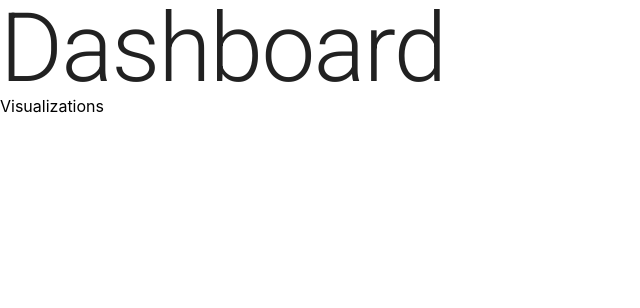
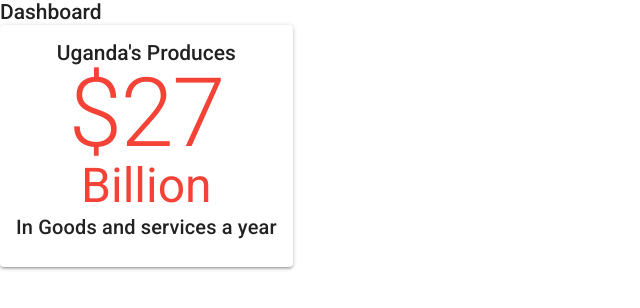
Before and after one commit to 256-io/dashboard, a React (Create React App) app: page / in a window 1280 px wide. Shown: the top 308 px of the page, without its empty margins (0-640 px from the left). Built offline with nearby package versions, Linux system fonts and the light colour scheme.

Commit message:
created basic GDP display

```diff
--- a/src/App/titles/index.tsx
+++ b/src/App/titles/index.tsx
@@ -3,7 +3,7 @@ import Typography from '@material-ui/core/Typography';
 
 const Titles = () => {
   return (
-    <Typography variant="h1">
+    <Typography variant="title">
       Dashboard
     </Typography>
   );
--- /dev/null
+++ b/src/App/visualizations/gdp/index.tsx
@@ -0,0 +1,36 @@
+import React from 'react';
+import { Consumer } from '../../context';
+import { Typography, Card, CardContent, CardHeader } from '@material-ui/core';
+import './styles.css';
+
+const GDP = () => {
+  return (
+    <Consumer>
+      {
+        ({ gdp }) => {
+          const billions = gdp.value / 1e9;
+          return (
+            <Card className="wrapper" elevation={2} >
+              <CardContent className="content" >
+                <Typography variant="title" >
+                  Uganda's Produces
+                </Typography>
+                <Typography color="error" variant="h1" >
+                ${Number(billions.toFixed(1))}
+                </Typography>
+                <Typography color="error" variant="h3" >
+                  Billion
+                </Typography>
+                <Typography variant="h6" >
+                  In Goods and services a year
+                </Typography>
+              </CardContent>
+            </Card>
+          );
+        }
+      }
+    </Consumer>
+  );
+};
+
+export default GDP;
--- /dev/null
+++ b/src/App/visualizations/gdp/styles.css
@@ -0,0 +1,6 @@
+.wrapper{
+  display: inline-block;
+}
+.content{
+  text-align: center;
+}
--- a/src/App/visualizations/index.tsx
+++ b/src/App/visualizations/index.tsx
@@ -1,9 +1,10 @@
 import React from 'react';
+import GDP from './gdp';
 
 const Visualizations = () => {
   return (
     <div>
-        Visualizations
+        <GDP/>
     </div>
   );
 };
--- a/src/App/visualizations/test.tsx
+++ b/src/App/visualizations/test.tsx
@@ -1,6 +1,7 @@
 import React from 'react';
 import Visualizations from '.';
 import { ShallowWrapper, shallow } from 'enzyme';
+import GDP from './gdp';
 
 describe('Visualizations', () => {
   let wrapper:ShallowWrapper;
@@ -10,4 +11,7 @@ describe('Visualizations', () => {
   it('should render without crashing', () => {
     expect(wrapper.exists()).toBeTruthy();
   });
+  it('should  render GDP', () => {
+    expect(wrapper.find(GDP)).toHaveLength(1);
+  });
 });
```
Also changed, not shown: src/App/visualizations/gdp/test.tsx (added, +13 -0 lines).
